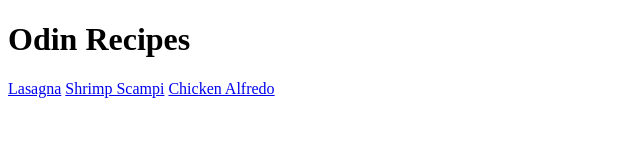
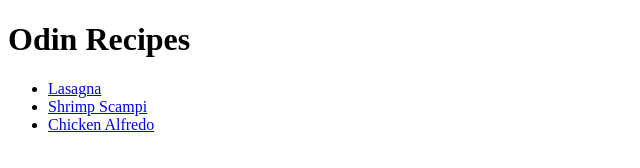
Before and after one commit to Aeteux/odin-recipes, a plain HTML site: page index.html in a window 1280 px wide. Shown: the whole page, without its empty margins (0-640 px from the left). Drawn offline with Linux system fonts and the light colour scheme.

Commit message:
format link list

```diff
--- a/index.html
+++ b/index.html
@@ -8,8 +8,10 @@
 </head>
 <body>
     <h1>Odin Recipes</h1>
-    <a href="recipes/lasagna.html">Lasagna</a>
-    <a href="recipes/shrimp-scampi.html">Shrimp Scampi</a>
-    <a href="recipes/chicken-alfredo.html">Chicken Alfredo</a>
+     <ul>
+        <li><a href="recipes/lasagna.html">Lasagna</a></li>
+        <li><a href="recipes/shrimp-scampi.html">Shrimp Scampi</a></li>
+        <li><a href="recipes/chicken-alfredo.html">Chicken Alfredo</a></li>
+     </ul>
 </body>
 </html>
```
